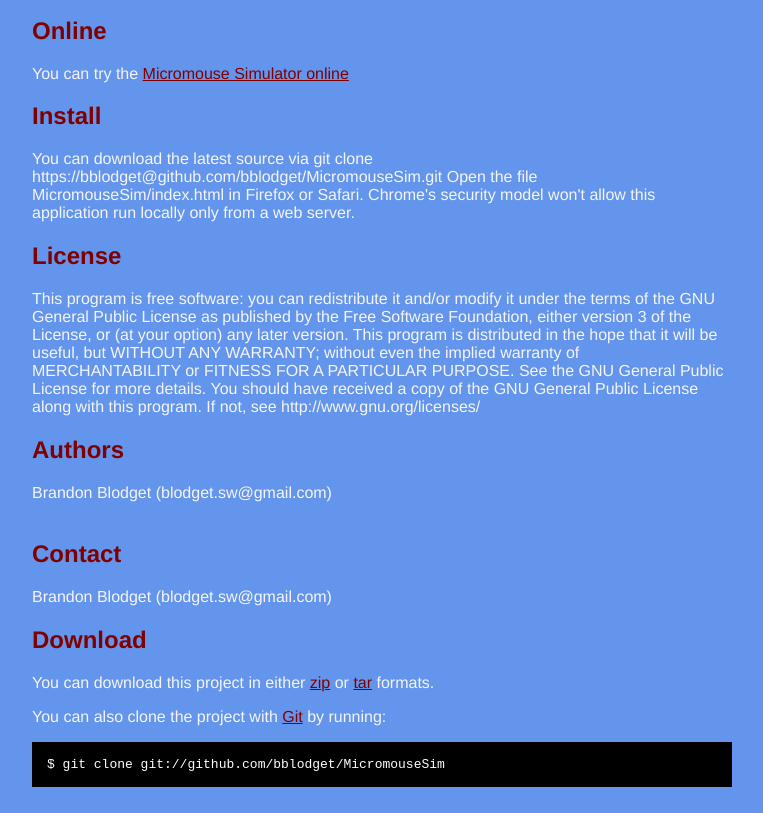
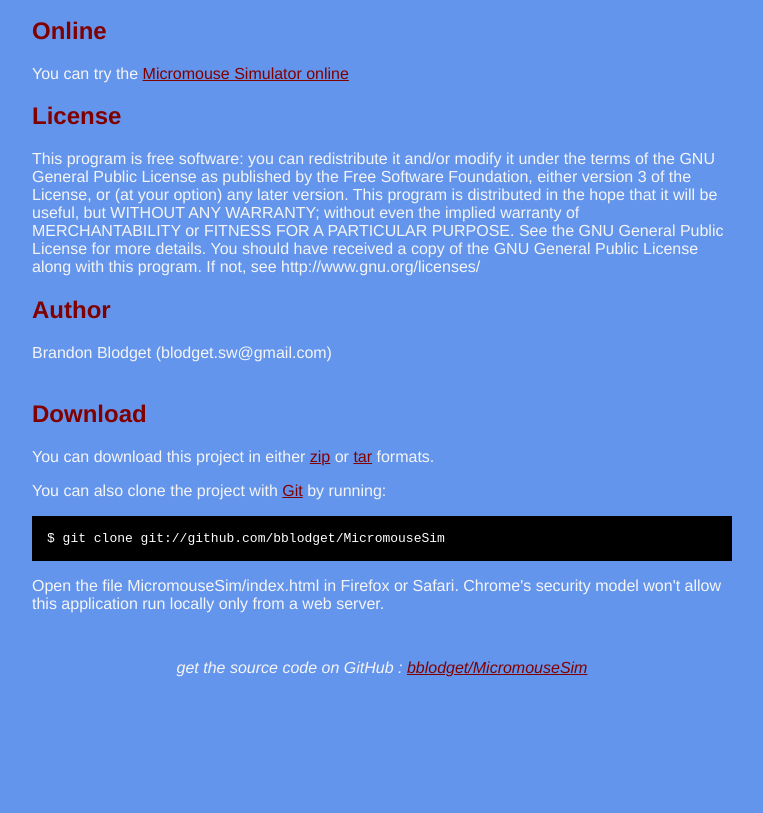
Before and after one commit to bblodget/bblodget.github.com, a plain HTML site: page index.html in a window 1280 px wide. Shown: the part 356-1169 px from the top of the page, without its empty margins (258-1021 px from the left). After the commit the page ends 1041 px from the top, so only its background shows below. Drawn offline with Linux system fonts and the light colour scheme.

Commit message:
Merged Install and Download instructions.
Removed "contacts" section.

```diff
--- a/index.html
+++ b/index.html
@@ -76,23 +76,14 @@ http://www.tcp4me.com/mmr/mazes/</p>
 <a href="MicromouseSim/index.html">Micromouse Simulator online</a>
 </p>
 
-<h2>Install</h2>
-<p>You can download the latest source via
-
-git clone https://bblodget@github.com/bblodget/MicromouseSim.git
-
-Open the file MicromouseSim/index.html in Firefox or Safari. Chrome's security model won't allow this application run locally only from a web server.</p>
 <h2>License</h2>
 <p>This program is free software: you can redistribute it and/or modify it under the terms of the GNU General Public License as published by the Free Software Foundation, either version 3 of the License, or (at your option) any later version.
 
 This program is distributed in the hope that it will be useful, but WITHOUT ANY WARRANTY; without even the implied warranty of MERCHANTABILITY or FITNESS FOR A PARTICULAR PURPOSE. See the GNU General Public License for more details.
 
 You should have received a copy of the GNU General Public License along with this program. If not, see http://www.gnu.org/licenses/</p>
-<h2>Authors</h2>
+<h2>Author</h2>
 <p>Brandon Blodget (blodget.sw@gmail.com)<br/><br/>      </p>
-<h2>Contact</h2>
-<p>Brandon Blodget (blodget.sw@gmail.com)<br/>      </p>
-
 
     <h2>Download</h2>
     <p>
@@ -105,6 +96,11 @@ You should have received a copy of the GNU General Public License along with thi
       <pre>$ git clone git://github.com/bblodget/MicromouseSim</pre>
     </p>
 
+<p>
+Open the file MicromouseSim/index.html in Firefox or Safari. Chrome's security model won't allow
+this application run locally only from a web server.
+</p>
+
     <div class="footer">
       get the source code on GitHub : <a href="http://github.com/bblodget/MicromouseSim">bblodget/MicromouseSim</a>
     </div>
```
